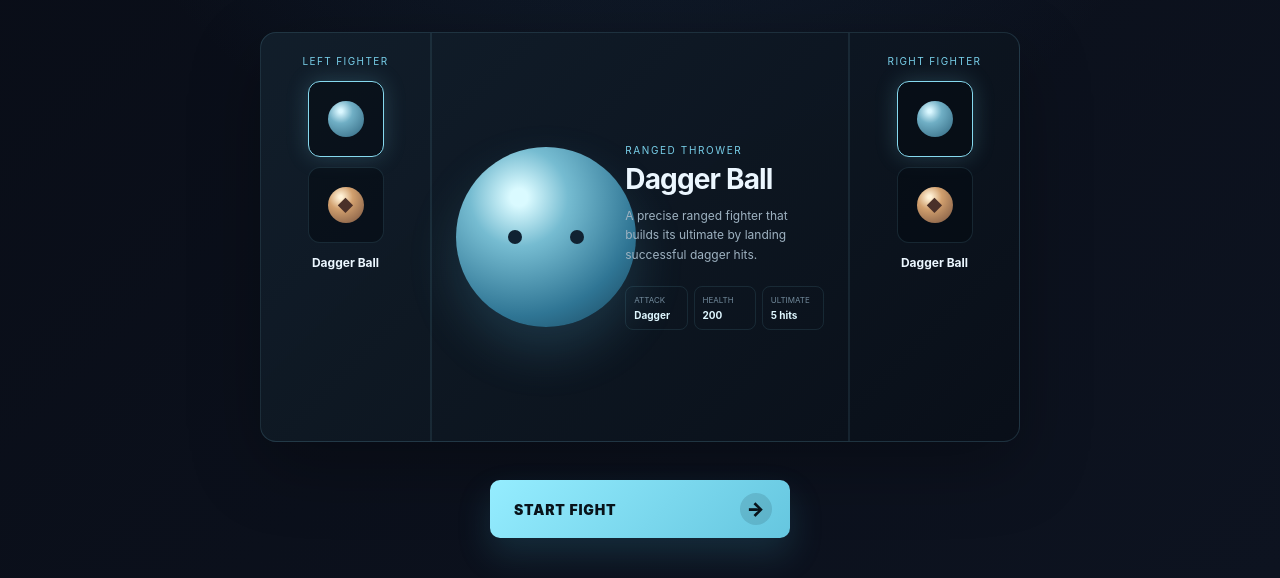
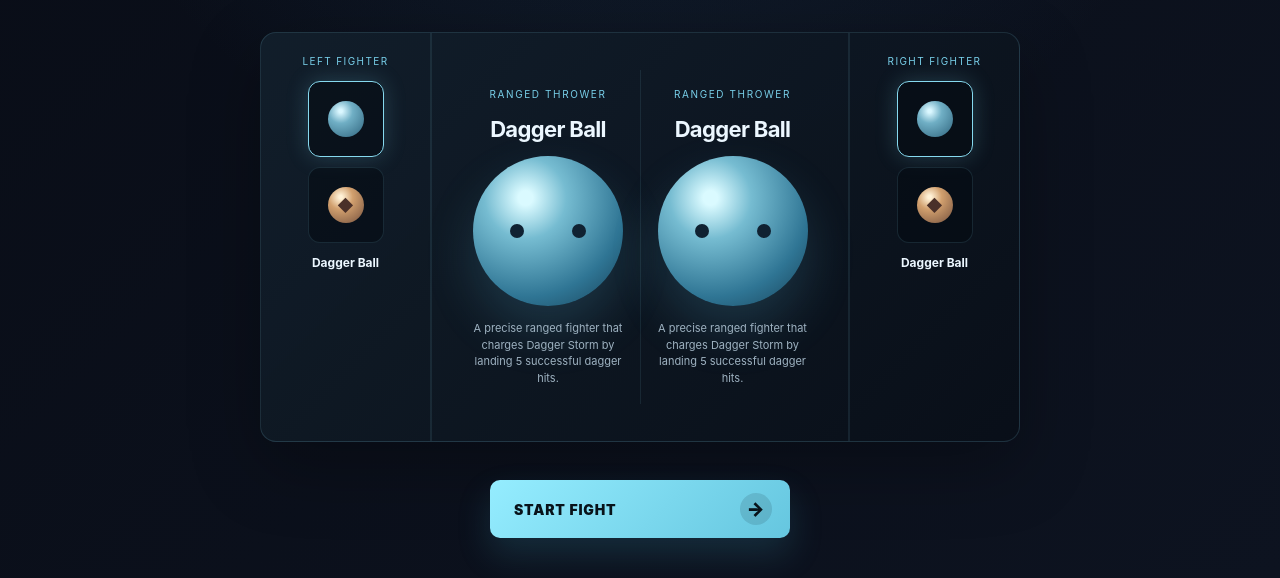
Before and after one commit to DSP04-NITKKR/orb-arena, a plain HTML site: page index.html in a window 1280 px wide. Shown: the part 224-802 px from the top of the page. Drawn offline with Linux system fonts and the light colour scheme.

Commit message:
Split selector details for left and right
Co-authored-by: copilot-swe-agent[bot] <198982749+Copilot@users.noreply.github.com>

```diff
--- a/app.js
+++ b/app.js
@@ -719,15 +719,13 @@ const BALL_DETAILS = {
   },
 };
 
-function showBallDetails(ballId) {
+function showSideDetails(side, ballId) {
   const details = BALL_DETAILS[ballId];
-  document.querySelector("#detailName").textContent = details.name;
-  document.querySelector("#detailRole").textContent = details.role;
-  document.querySelector("#detailDescription").textContent = details.description;
-  document.querySelector("#detailAttack").textContent = details.attack;
-  document.querySelector("#detailHealth").textContent = details.health;
-  document.querySelector("#detailUltimate").textContent = details.ultimate;
-  const detailOrb = document.querySelector("#detailBall");
+  const prefix = side === "left" ? "left" : "right";
+  document.querySelector(`#${prefix}DetailRole`).textContent = details.role;
+  document.querySelector(`#${prefix}DetailName`).textContent = details.name;
+  document.querySelector(`#${prefix}DetailDescription`).textContent = details.description;
+  const detailOrb = document.querySelector(`#${prefix}DetailBall`);
   detailOrb.className = `detail-orb ${ballId === "spikes" ? "spikes-ball" : "dagger-ball"}`;
   detailOrb.innerHTML = ballId === "spikes" ? '<span class="detail-spike">◆</span>' : '<span class="detail-face"><i></i><i></i></span>';
 }
@@ -745,9 +743,12 @@ document.querySelectorAll(".side-ball").forEach((button) => {
 
     const sideName = document.querySelector(side === "left" ? "#leftSideName" : "#rightSideName");
     sideName.textContent = BALL_DETAILS[ballId].name;
-    showBallDetails(ballId);
+    showSideDetails(side, ballId);
   });
 });
+
+showSideDetails("left", "dagger");
+showSideDetails("right", "dagger");
 document.querySelector("#rematchButton").addEventListener("click", startMatch);
 document.querySelector("#changeButton").addEventListener("click", () => {
   cancelAnimationFrame(animationFrame);
--- a/index.html
+++ b/index.html
@@ -35,20 +35,21 @@
           </aside>
 
           <article class="ball-detail">
-            <div class="detail-visual">
-              <span id="detailBall" class="detail-orb dagger-ball">
+            <div id="leftDetail" class="fighter-detail-panel left-detail">
+              <p id="leftDetailRole" class="detail-role">Ranged thrower</p>
+              <h2 id="leftDetailName">Dagger Ball</h2>
+              <span id="leftDetailBall" class="detail-orb dagger-ball">
                 <span class="detail-face"><i></i><i></i></span>
               </span>
+              <p id="leftDetailDescription">Builds Dagger Storm by landing 5 successful dagger hits.</p>
             </div>
-            <div class="detail-copy">
-              <p id="detailRole" class="detail-role">Ranged thrower</p>
-              <h2 id="detailName">Dagger Ball</h2>
-              <p id="detailDescription">A precise ranged fighter that builds its ultimate by landing successful dagger hits.</p>
-              <div class="detail-stats">
-                <div><span>Attack</span><strong id="detailAttack">Dagger</strong></div>
-                <div><span>Health</span><strong id="detailHealth">200</strong></div>
-                <div><span>Ultimate</span><strong id="detailUltimate">5 hits</strong></div>
-              </div>
+            <div id="rightDetail" class="fighter-detail-panel right-detail">
+              <p id="rightDetailRole" class="detail-role">Ranged thrower</p>
+              <h2 id="rightDetailName">Dagger Ball</h2>
+              <span id="rightDetailBall" class="detail-orb dagger-ball">
+                <span class="detail-face"><i></i><i></i></span>
+              </span>
+              <p id="rightDetailDescription">Builds Dagger Storm by landing 5 successful dagger hits.</p>
             </div>
           </article>
 
--- a/styles.css
+++ b/styles.css
@@ -217,11 +217,47 @@ h1 {
 
 .ball-detail {
   display: grid;
-  grid-template-columns: 46% 54%;
+  grid-template-columns: 1fr 1fr;
   align-items: center;
   border-left: 1px solid rgba(140, 228, 255, 0.09);
   border-right: 1px solid rgba(140, 228, 255, 0.09);
   padding: 28px 24px;
+}
+
+.fighter-detail-panel {
+  min-width: 0;
+  min-height: 310px;
+  display: flex;
+  flex-direction: column;
+  align-items: center;
+  justify-content: center;
+  gap: 10px;
+  padding: 18px 14px;
+  text-align: center;
+}
+
+.fighter-detail-panel + .fighter-detail-panel {
+  border-left: 1px solid rgba(140, 228, 255, 0.09);
+}
+
+.fighter-detail-panel h2 {
+  margin: 0;
+  font-size: 22px;
+  letter-spacing: -0.03em;
+}
+
+.fighter-detail-panel > p:not(.detail-role) {
+  max-width: 180px;
+  margin: 0;
+  color: #9eb2c1;
+  font-size: 11px;
+  line-height: 1.5;
+}
+
+.fighter-detail-panel .detail-orb {
+  width: 150px;
+  height: 150px;
+  margin: 4px 0;
 }
 
 .detail-visual { display: grid; place-items: center; }
```
